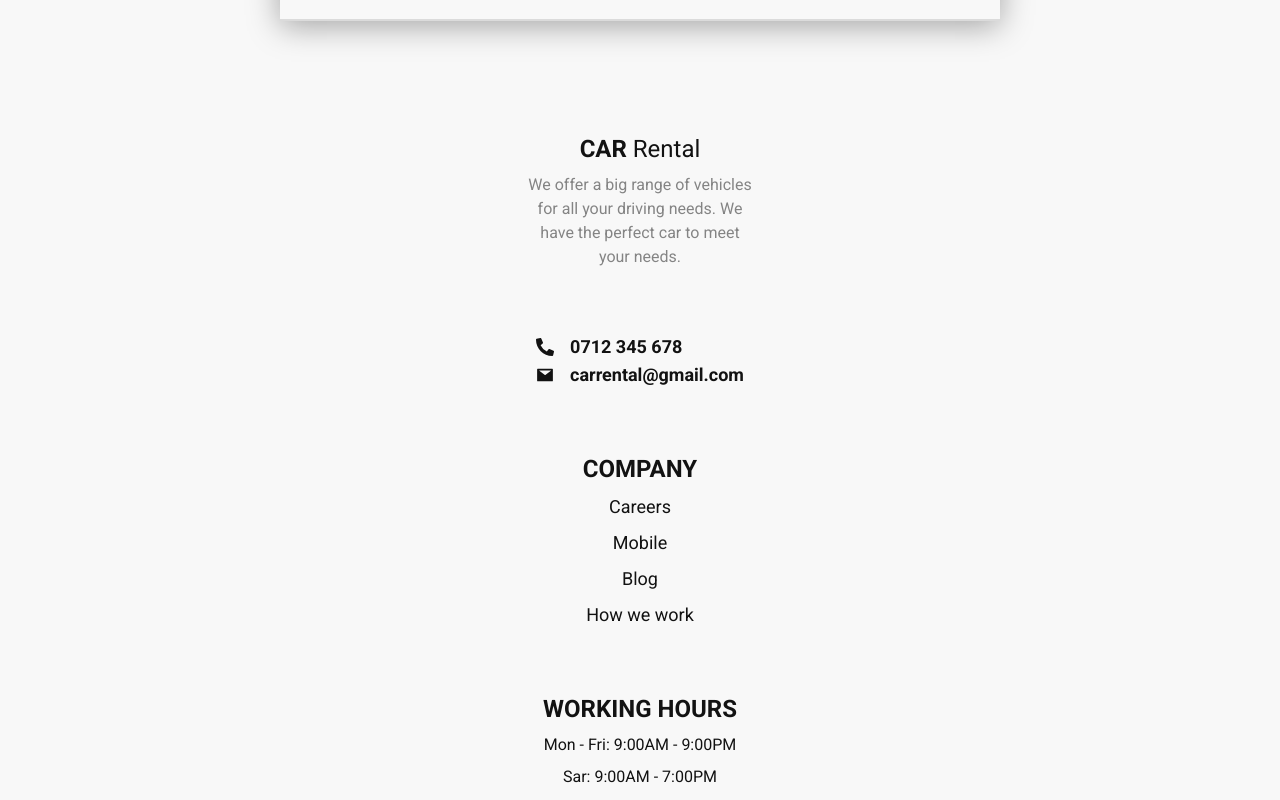
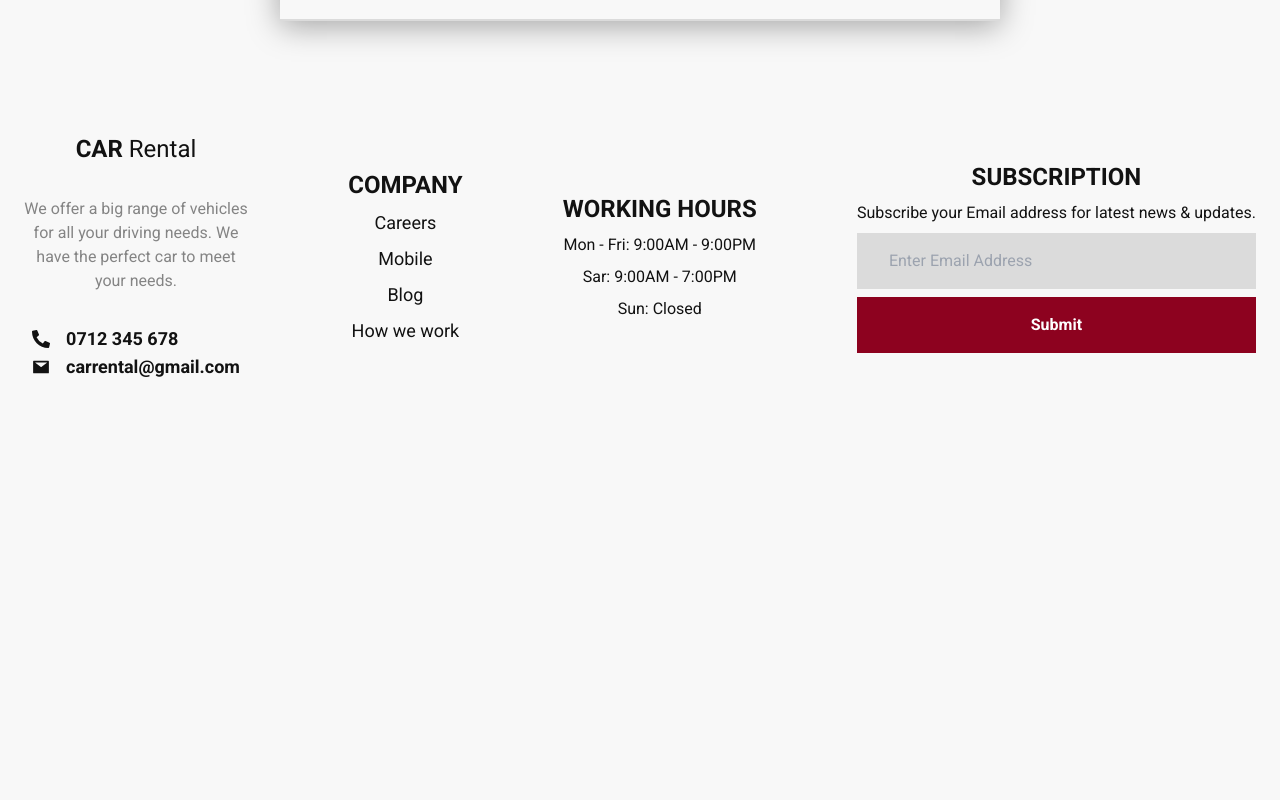
Before and after one commit to AlexMagargiu/Car-Rentals, a React (Vite) app: page /home in a window 1280 px wide. Shown: the part 5220-6020 px from the top of the page. After the commit the page ends 5697 px from the top, so only its background shows below. Built offline with nearby package versions, Linux system fonts and the light colour scheme.

Commit message:
Complete basic styling for Footer component

```diff
--- a/src/components/Footer.jsx
+++ b/src/components/Footer.jsx
@@ -3,8 +3,8 @@ import { AiFillMail } from "react-icons/ai";
 
 export default function Footer() {
   return (
-    <section className="max-w-screen-xl mx-auto px-6 flex flex-col items-center gap-16 pb-24">
-      <div className="flex flex-col items-center text-center gap-2">
+    <section className="max-w-screen-xl mx-auto px-6 grid grid-cols-1 items-center gap-16 pb-24 md:grid-cols-2 xl:flex xl:w-full xl:justify-between">
+      <div className="flex flex-col items-center text-center gap-8">
         <h4 className="text-2xl">
           <span className="font-bold">CAR</span> Rental
         </h4>
@@ -12,7 +12,6 @@ export default function Footer() {
           We offer a big range of vehicles for all your driving needs. We have
           the perfect car to meet your needs.
         </p>
-      </div>
         <div className="flex flex-col text-lg">
           <div className="flex items-center gap-4 font-bold">
             <FaPhoneAlt />
@@ -21,6 +20,7 @@ export default function Footer() {
           <div className="flex items-center gap-4 font-bold">
             <AiFillMail />
             carrental@gmail.com
+          </div>
         </div>
       </div>
       <div className="flex flex-col items-center gap-2 text-lg">
@@ -42,9 +42,9 @@ export default function Footer() {
         <input
           type="text"
           placeholder="Enter Email Address"
-          className="w-full py-4 px-8 bg-border_faq outline-none"
+          className="w-full py-4 px-8 bg-border_faq outline-none max-w-lg"
         ></input>
-        <button className="flex justify-center gap-2 text-white bg-secondary_text w-full py-4 font-bold">
+        <button className="flex justify-center gap-2 text-white bg-secondary_text w-full py-4 font-bold max-w-lg">
           Submit
         </button>
       </div>
```
Lines whose indentation alone changed are shown as unchanged.
